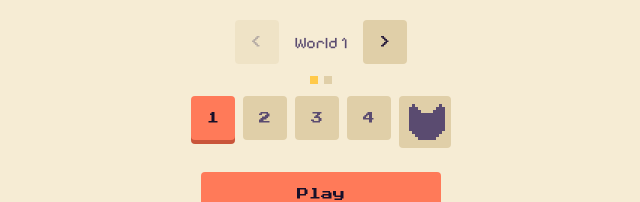
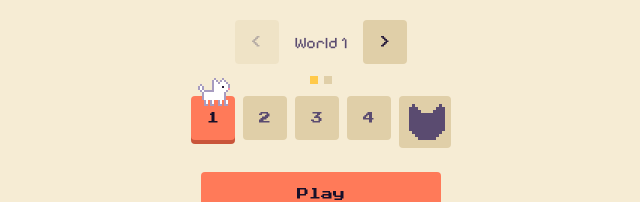
Before and after one commit to tabskey/nekodoku, a React (Vite) app: page / in a window 1280 px wide. Shown: the part 184-386 px from the top of the page, without its empty margins (319-959 px from the left). Built offline with nearby package versions, Linux system fonts and the light colour scheme.

Commit message:
feat(ui): walk the selected cat along the world map

```diff
--- a/src/App.tsx
+++ b/src/App.tsx
@@ -18,6 +18,13 @@ export function App() {
     level: number;
     reward: Reward;
   }>();
+  // Set when returning to the menu right after a win, so the cat walks on.
+  const [walkFrom, setWalkFrom] = useState<number>();
+
+  function openMenu(cleared?: number) {
+    setWalkFrom(cleared);
+    setScreen('menu');
+  }
 
   function handleCleared(score: number, seconds: number) {
     // Same rule the profile applies, read before the profile changes.
@@ -32,20 +39,22 @@ export function App() {
   }
 
   if (screen === 'options') {
-    return <OptionsPage onBack={() => setScreen('menu')} />;
+    return <OptionsPage onBack={() => openMenu()} />;
   }
   if (screen === 'shop') {
-    return <ShopPage onBack={() => setScreen('menu')} />;
+    return <ShopPage onBack={() => openMenu()} />;
   }
   if (screen === 'menu') {
     return (
       <MenuPage
         onPlay={(next) => {
+          setLastClear(undefined);
           setLevel(next);
           setScreen('game');
         }}
         onOpenOptions={() => setScreen('options')}
         onOpenShop={() => setScreen('shop')}
+        walkFrom={walkFrom}
       />
     );
   }
@@ -60,7 +69,9 @@ export function App() {
       onCleared={handleCleared}
       reward={lastClear?.level === level ? lastClear.reward : undefined}
       onNextLevel={() => setLevel(level + 1)}
-      onOpenMenu={() => setScreen('menu')}
+      onOpenMenu={() =>
+        openMenu(lastClear?.level === level ? level : undefined)
+      }
     />
   );
 }
--- a/src/components/atoms/CatSprite/CatSprite.tsx
+++ b/src/components/atoms/CatSprite/CatSprite.tsx
@@ -9,7 +9,7 @@ import {
 
 interface CatSpriteProps {
   palette: CatPalette;
-  /** 'head' is the icon (default); 'full' is the whole sitting cat. */
+  /** 'head' is the icon (default); 'full' is the whole sitting cat; 'walk' is the side view on the map. */
   pose?: CatPose;
   /** Size of one sprite pixel in CSS pixels. The head is 12x12 sprite pixels, the full cat 16x18. */
   pixelSize?: number;
@@ -19,9 +19,12 @@ interface CatSpriteProps {
   label?: string;
   /** Shows the happy frame for a moment when the sprite appears (a correct move). */
   happy?: boolean;
+  /** Plays the walk cycle. Only the 'walk' pose has a second frame. */
+  walking?: boolean;
 }
 
 const HAPPY_MS = 700;
+const WALK_FRAME_MS = 150;
 
 interface PixelRun {
   x: number;
@@ -84,6 +87,20 @@ function useHappy(happy: boolean): boolean {
   return showing;
 }
 
+// Alternates between the two walk frames while `enabled` is true.
+function useStep(enabled: boolean): boolean {
+  const [step, setStep] = useState(false);
+
+  useEffect(() => {
+    if (!enabled) return;
+    if (window.matchMedia('(prefers-reduced-motion: reduce)').matches) return;
+    const timer = window.setInterval(() => setStep((s) => !s), WALK_FRAME_MS);
+    return () => window.clearInterval(timer);
+  }, [enabled]);
+
+  return enabled && step;
+}
+
 export function CatSprite({
   palette,
   pose = 'head',
@@ -91,11 +108,20 @@ export function CatSprite({
   blink = true,
   label,
   happy = false,
+  walking = false,
 }: CatSpriteProps) {
   const closed = useBlink(blink);
   const showHappy = useHappy(happy);
+  const stepping = useStep(walking);
   const frames = CAT_POSES[pose];
-  const rows = showHappy ? frames.happy : closed ? frames.closed : frames.open;
+  const rows =
+    stepping && frames.step
+      ? frames.step
+      : showHappy
+        ? frames.happy
+        : closed
+          ? frames.closed
+          : frames.open;
   // Heads are drawn in columns 0-10; column 11 is always empty.
   // Shift right by half a sprite pixel, rounded to whole CSS px so it stays crisp.
   const offsetX = Math.round(pixelSize / 2);
--- a/src/components/atoms/CatSprite/catSprites.ts
+++ b/src/components/atoms/CatSprite/catSprites.ts
@@ -72,13 +72,51 @@ function withBody(head: string[]): string[] {
   return [...head.slice(0, 10).map((row) => `..${row}..`), ...BODY];
 }
 
-export type CatPose = 'head' | 'full';
+// Side view walking right, on the full-body canvas so the cat keeps its size
+// when it stops. Two frames: legs together, legs apart. Placeholder art.
+const WALK_TOP = [
+  '................',
+  '................',
+  '................',
+  '................',
+  '........o...o...',
+  '.......obo.obo..',
+  '.......obbobbbo.',
+  '.o.....obbbbbbbo',
+  'obo....obbbbehbo',
+  'obo....obbbbbwwn',
+  '.obooooobbbwwwo.',
+  '..obbbbbbbbbbo..',
+  '..obbbbbbbbbbo..',
+  '..obbbbbbbbbbo..',
+  '..obbbbbbbbbbo..',
+];
+const WALK_TOGETHER = [
+  ...WALK_TOP,
+  '...ob.ob..ob.ob.',
+  '...ob.ob..ob.ob.',
+  '...oo.oo..oo.oo.',
+];
+const WALK_APART = [
+  ...WALK_TOP,
+  '...ob..obob..ob.',
+  '..ob..ob..ob..ob',
+  '..oo..oo..oo..oo',
+];
+// The side view has one eye, in row 8.
+function closeSideEye(rows: string[]): string[] {
+  return rows.map((row, y) => (y === 8 ? row.replace('eh', 'cc') : row));
+}
+
+export type CatPose = 'head' | 'full' | 'walk';
 
 interface PoseFrames {
   open: string[];
   closed: string[];
   /** Eyes as "^ ^", shown for a moment after a correct move. */
   happy: string[];
+  /** Second frame of the walk cycle, swapped with `open` while walking. */
+  step?: string[];
   width: number;
   height: number;
 }
@@ -97,6 +135,15 @@ export const CAT_POSES: Record<CatPose, PoseFrames> = {
     open: withBody(OPEN_EYES),
     closed: withBody(CLOSED_EYES),
     happy: withBody(HAPPY_EYES),
+    width: 16,
+    height: 18,
+  },
+  // 'walk' is the cat moving along the world map.
+  walk: {
+    open: WALK_TOGETHER,
+    closed: closeSideEye(WALK_TOGETHER),
+    happy: WALK_TOGETHER,
+    step: WALK_APART,
     width: 16,
     height: 18,
   },
--- a/src/components/molecules/WorldPath/WorldPath.css
+++ b/src/components/molecules/WorldPath/WorldPath.css
@@ -3,7 +3,9 @@
   flex-wrap: wrap;
   align-items: flex-start;
   justify-content: center;
-  gap: 8px;
+  /* Rows sit far enough apart for the cat standing on a tile. */
+  gap: 32px 8px;
+  position: relative;
   margin: 0;
   padding: 0;
   list-style: none;
@@ -70,3 +72,19 @@
   color: var(--gold-text);
   font-size: 0.75rem;
 }
+
+.world-path-cat {
+  position: absolute;
+  top: 0;
+  left: 0;
+  pointer-events: none;
+}
+
+.world-path-cat > div {
+  display: flex;
+}
+
+/* Mirrors the cat when it walks back along the path. */
+.world-path-cat-left {
+  transform: scaleX(-1);
+}
--- a/src/components/molecules/WorldPath/WorldPath.tsx
+++ b/src/components/molecules/WorldPath/WorldPath.tsx
@@ -1,4 +1,10 @@
-import type { ReactNode } from 'react';
+import {
+  useEffect,
+  useLayoutEffect,
+  useRef,
+  useState,
+  type ReactNode,
+} from 'react';
 import './WorldPath.css';
 
 export type TileState = 'cleared' | 'current' | 'locked';
@@ -21,7 +27,20 @@ interface WorldPathProps {
   onSelect: (index: number) => void;
   /** Dims the whole path, for a world not yet unlocked. */
   dimmed?: boolean;
+  /** The selected cat standing on a tile. Gets whether it is walking. */
+  cat?: (walking: boolean) => ReactNode;
+  /** Index of the tile the cat walks to, one tile at a time. */
+  catAt?: number;
+  /** Index of the tile the cat starts on, when it differs from `catAt`. */
+  catFrom?: number;
+  /** Called while the cat stands still on `catAt`. */
+  onArrive?: () => void;
 }
+
+// Time for the cat to walk from one tile to the next.
+const STEP_MS = 250;
+// The cat's feet overlap the top of the tile by this much.
+const FEET_PX = 10;
 
 /** The levels of one world in order, ending at its Boss. Open tiles can be tapped. */
 export function WorldPath({
@@ -29,7 +48,52 @@ export function WorldPath({
   label,
   onSelect,
   dimmed = false,
+  cat,
+  catAt = 0,
+  catFrom = catAt,
+  onArrive,
 }: WorldPathProps) {
+  const [stand, setStand] = useState({ at: catFrom, left: false });
+  const tileRefs = useRef<(HTMLButtonElement | null)[]>([]);
+  const catRef = useRef<HTMLLIElement>(null);
+  const placed = useRef<string | undefined>(undefined);
+
+  // Every STEP_MS, the cat moves one tile closer to catAt, or reports that it
+  // has arrived.
+  useEffect(() => {
+    const timer = window.setTimeout(() => {
+      if (stand.at === catAt) onArrive?.();
+      else {
+        const next = stand.at + Math.sign(catAt - stand.at);
+        setStand({ at: next, left: next < stand.at });
+      }
+    }, STEP_MS);
+    return () => window.clearTimeout(timer);
+  }, [stand, catAt, onArrive]);
+
+  // Slides the cat onto its tile. offsetLeft and offsetTop are whole pixels,
+  // so the sprite stays crisp.
+  // shortcut: not re-measured on resize or rotation; it corrects itself on
+  // the next step. Add a ResizeObserver if a rotated phone shows it misplaced.
+  useLayoutEffect(() => {
+    const tile = tileRefs.current[stand.at];
+    const sprite = catRef.current;
+    if (!tile || !sprite) return;
+    const x =
+      tile.offsetLeft + Math.round((tile.offsetWidth - sprite.offsetWidth) / 2);
+    const y = tile.offsetTop - sprite.offsetHeight + FEET_PX;
+    const to = `translate(${x}px, ${y}px)`;
+    const still = window.matchMedia('(prefers-reduced-motion: reduce)').matches;
+    if (placed.current && !still) {
+      sprite.animate(
+        [{ transform: placed.current }, { transform: to }],
+        STEP_MS,
+      );
+    }
+    sprite.style.transform = to;
+    placed.current = to;
+  }, [stand.at]);
+
   return (
     <ol
       className={`world-path${dimmed ? ' world-path-dimmed' : ''}`}
@@ -38,6 +102,9 @@ export function WorldPath({
       {tiles.map((tile, i) => (
         <li key={i} className="world-path-stop">
           <button
+            ref={(el) => {
+              tileRefs.current[i] = el;
+            }}
             type="button"
             className={`world-path-tile world-path-${tile.state}${tile.isBoss ? ' world-path-boss' : ''}`}
             aria-label={tile.label}
@@ -53,6 +120,13 @@ export function WorldPath({
           )}
         </li>
       ))}
+      {cat && (
+        <li ref={catRef} className="world-path-cat" aria-hidden="true">
+          <div className={stand.left ? 'world-path-cat-left' : undefined}>
+            {cat(stand.at !== catAt)}
+          </div>
+        </li>
+      )}
     </ol>
   );
 }
--- a/src/pages/MenuPage/MenuPage.tsx
+++ b/src/pages/MenuPage/MenuPage.tsx
@@ -29,10 +29,17 @@ interface MenuPageProps {
   onPlay: (level: number) => void;
   onOpenOptions: () => void;
   onOpenShop: () => void;
+  /** The level just cleared: the cat walks from its tile to the next one. */
+  walkFrom?: number;
 }
 
 /** The home screen: the selected cat, the world map with replay, and Play. */
-export function MenuPage({ onPlay, onOpenOptions, onOpenShop }: MenuPageProps) {
+export function MenuPage({
+  onPlay,
+  onOpenOptions,
+  onOpenShop,
+  walkFrom,
+}: MenuPageProps) {
   const text = useText();
   const { profile } = useProfile();
   const nextLevel = profile.levelsCleared + 1;
@@ -42,10 +49,23 @@ export function MenuPage({ onPlay, onOpenOptions, onOpenShop }: MenuPageProps) {
   const [world, setWorld] = useState(currentWorld);
   const locked = world > currentWorld;
   const first = worldStart(world);
+  const length = worldLength(world);
+  // The tile tapped: the cat walks there, then the level opens.
+  const [destination, setDestination] = useState<number>();
+  // The walk after a win plays once, on the world it happened in.
+  const [walkStart, setWalkStart] = useState(walkFrom);
+  // The cat waits on the current level, or at the Boss of a cleared world.
+  const home = world === currentWorld ? nextLevel - first : length - 1;
+  const catFrom =
+    walkStart !== undefined && walkStart >= first && walkStart < first + length
+      ? walkStart - first
+      : undefined;
 
   const swipeStart = useRef<number | undefined>(undefined);
   function changeWorld(step: number) {
     setWorld((w) => Math.min(lastViewable, Math.max(1, w + step)));
+    setDestination(undefined);
+    setWalkStart(undefined);
   }
   function handleUp(event: PointerEvent<HTMLElement>) {
     if (swipeStart.current === undefined) return;
@@ -55,7 +75,7 @@ export function MenuPage({ onPlay, onOpenOptions, onOpenShop }: MenuPageProps) {
     if (Math.abs(dx) > SWIPE_PX) changeWorld(dx < 0 ? 1 : -1);
   }
 
-  const tiles = Array.from({ length: worldLength(world) }, (_, i) => {
+  const tiles = Array.from({ length }, (_, i) => {
     const level = first + i;
     const { isBoss } = levelConfig(level);
     const state: TileState =
@@ -137,10 +157,28 @@ export function MenuPage({ onPlay, onOpenOptions, onOpenShop }: MenuPageProps) {
           ))}
         </div>
         <WorldPath
+          key={world}
           tiles={tiles}
           label={text.worldPath(world)}
           dimmed={locked}
-          onSelect={(i) => onPlay(first + i)}
+          onSelect={setDestination}
+          cat={
+            locked
+              ? undefined
+              : (walking) => (
+                  <CatSprite
+                    palette={catPalette(profile.selectedCat)}
+                    pose="walk"
+                    pixelSize={2}
+                    walking={walking}
+                  />
+                )
+          }
+          catAt={destination ?? home}
+          catFrom={catFrom}
+          onArrive={() => {
+            if (destination !== undefined) onPlay(first + destination);
+          }}
         />
         {locked && (
           <p className="menu-page-locked">{text.lockedWorld(world - 1)}</p>
```
